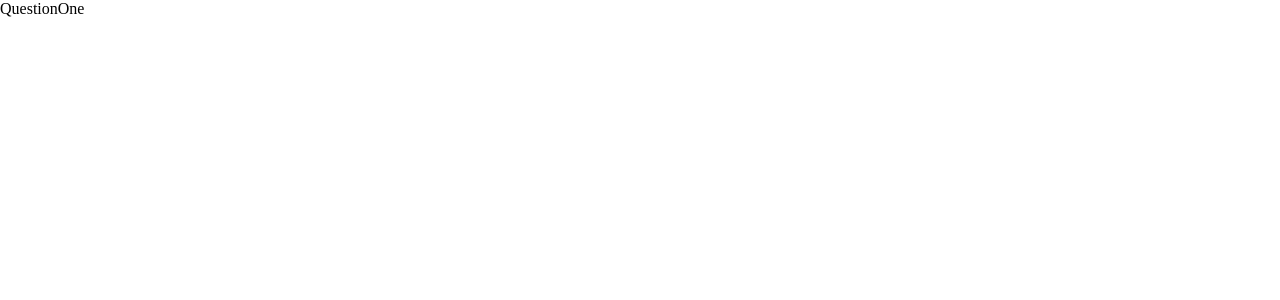
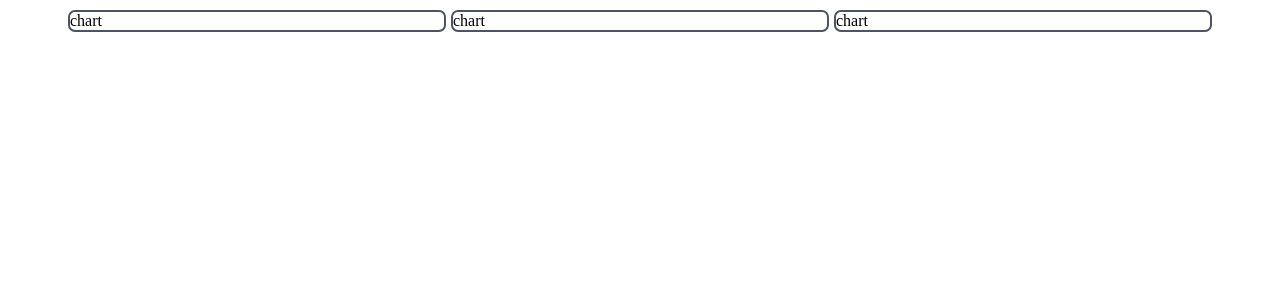
Before and after one commit to priyankara88/IsarAerospace, a React (Vite) app: page /Question-One in a window 1280 px wide. Shown: the top 300 px of the page. Built offline with nearby package versions, Linux system fonts and the light colour scheme.

Commit message:
dhash bord view

```diff
--- a/src/pages/Home.tsx
+++ b/src/pages/Home.tsx
@@ -19,20 +19,6 @@ const Home = () => {
   // State for Manage Side Button Click
   const [selectVal, setSelectVal] = useState<state>();
 
-  // State for Manage Time
-  const locale = "en";
-  const [today, setDate] = useState(new Date());
-  // Set Timer for add Time in header
-  useEffect(() => {
-    const timer = setInterval(() => {
-      setDate(new Date());
-    }, 60 * 1000);
-    return () => {
-      clearInterval(timer);
-    };
-  }, []);
-
-  console.log("selectVal", today);
   return (
     <HomeMainContainer>
       <NavigationHome setSelectVal={setSelectVal} />
--- a/src/pages/QuestionOne.tsx
+++ b/src/pages/QuestionOne.tsx
@@ -1,5 +1,29 @@
+import styled from "styled-components";
+
 const QuestionOne = () => {
-  return <div>QuestionOne</div>;
+  return (
+    <QoneMainContainer>
+      <ChartContainer>chart</ChartContainer>
+      <ChartContainer>chart</ChartContainer>
+      <ChartContainer>chart</ChartContainer>
+    </QoneMainContainer>
+  );
 };
 
 export default QuestionOne;
+
+export const QoneMainContainer = styled.div`
+  width: 100%;
+  display: flex;
+  flex-direction: row;
+  justify-content: center;
+  gap: 5px;
+  padding: 10px;
+`;
+
+export const ChartContainer = styled.div`
+  width: 30%;
+  display: flex;
+  border: 2px solid #4c5561;
+  border-radius: 7px;
+`;
--- a/src/styled/component/Messages.ts
+++ b/src/styled/component/Messages.ts
@@ -7,5 +7,7 @@ export const MessageMainContainer = styled.div`
   display: flex;
   font-size: larger;
   justify-content: center;
+  border-radius: 7px;
+  box-shadow: rgba(0, 0, 0, 0.24) 0px 3px 8px;
   background: red;
 `;
```
